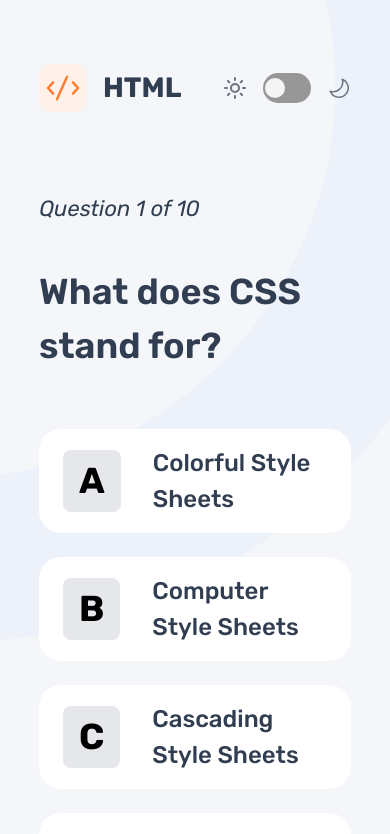
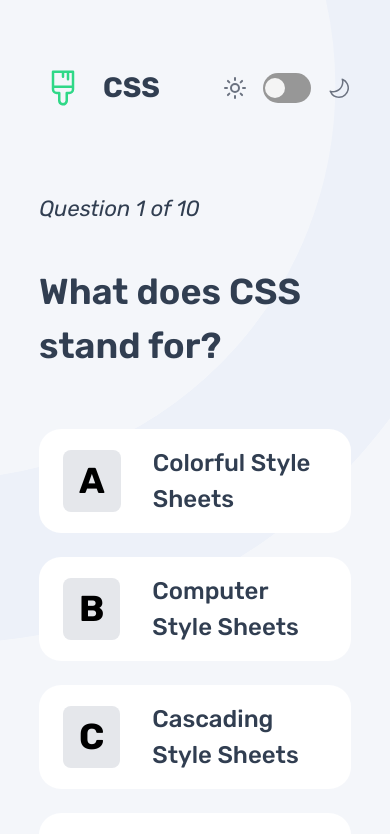
Before and after one commit to SajeedAninda/Frontend-Quiz-App, a React (Vite) app: page /CSS in a window 390 px wide. Shown: the top 834 px of the page. Built offline with nearby package versions, Linux system fonts and the light colour scheme.

Commit message:
Made responsive

```diff
--- a/src/Components/MainPage.jsx
+++ b/src/Components/MainPage.jsx
@@ -28,7 +28,7 @@ const MainPage = () => {
                 backgroundImage: `url(${isDarkMode ? bgDarkPattern : bgLightPattern})`
             }}
         >
-            <nav className="Navbar w-[80%] mx-auto flex justify-between">
+            <nav className="Navbar w-[93%] lg:w-[80%] mx-auto flex justify-between">
                 <div className=""></div>
                 <div className='flex items-center gap-4'>
                     <LuSun className='text-gray-500 dark:text-white w-[24px] h-[24px]' />
@@ -44,12 +44,12 @@ const MainPage = () => {
                 </div>
             </nav>
 
-            <div className="contentDiv w-[80%] mx-auto flex flex-col lg:flex-row justify-between items-center gap-8 mt-20">
+            <div className="contentDiv w-[93%] lg:w-[80%] mx-auto flex flex-col lg:flex-row justify-between items-center gap-8 mt-20">
                 <div className="flex-1">
-                    <h3 className='text-[#313e51] dark:text-white text-[64px]'>
+                    <h3 className='text-[#313e51] dark:text-white text-[40px] lg:text-[64px]'>
                         Welcome to the
                     </h3>
-                    <h2 className='text-[#313e51] dark:text-white text-[64px] font-bold'>
+                    <h2 className='text-[#313e51] dark:text-white text-[40px] lg:text-[64px] font-bold'>
                         Frontend Quiz!
                     </h2>
 
--- a/src/Components/QuizPages/Quiz.jsx
+++ b/src/Components/QuizPages/Quiz.jsx
@@ -4,6 +4,9 @@ import { GoMoon } from "react-icons/go";
 import bgLightPattern from "../../assets/pattern-background-desktop-light.svg";
 import bgDarkPattern from "../../assets/pattern-background-desktop-dark.svg";
 import htmlIcon from "../../assets/icon-html.svg";
+import cssIcon from "../../assets/icon-css.svg";
+import jsIcon from "../../assets/icon-js.svg";
+import accessIcon from "../../assets/icon-accessibility.svg";
 import { ThemeContext } from '../../Custom Hooks/ThemeContext';
 import { Link, useLocation } from 'react-router-dom';
 
@@ -106,8 +109,19 @@ const Quiz = () => {
         >
             <nav className="Navbar w-[80%] mx-auto flex justify-between">
                 <div className="flex gap-4 items-center">
-                    <img className='bg-[#fff1e9] p-1 rounded-xl' src={htmlIcon} alt="HTML Icon" />
-                    <p className='font-bold text-[28px] text-[#313e51] dark:text-white'>HTML</p>
+                    <img
+                        className='bg-transparent p-1 rounded-xl'
+                        src={pathLocation === 'HTML' ? htmlIcon
+                            : pathLocation === 'CSS' ? cssIcon
+                                : pathLocation === 'JavaScript' ? jsIcon
+                                    : pathLocation === 'Accessibility' ? accessIcon
+                                        : defaultIcon
+                        }
+
+                    />
+                    <p className='font-bold text-[28px] text-[#313e51] dark:text-white'>
+                        {pathLocation}
+                    </p>
                 </div>
                 <div className='flex items-center gap-4'>
                     <LuSun className='text-gray-500 dark:text-white w-[24px] h-[24px]' />
```
